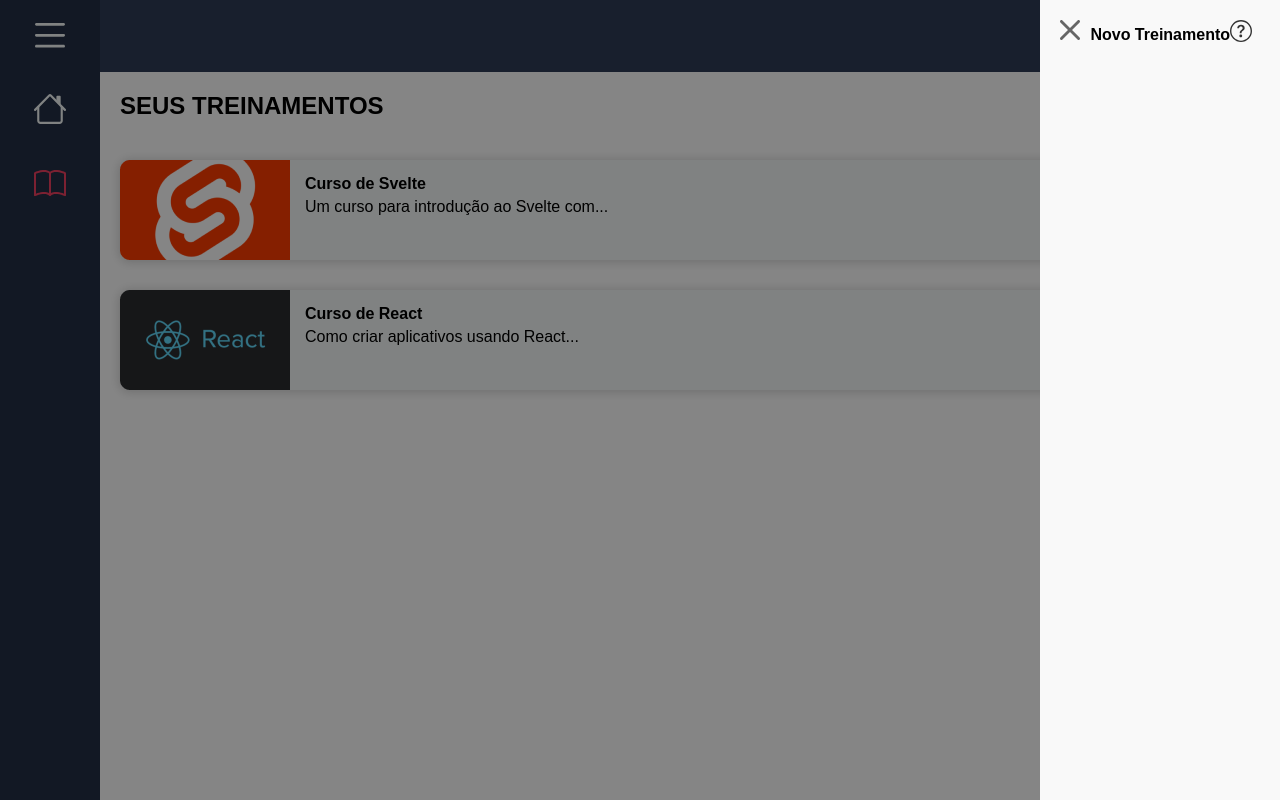
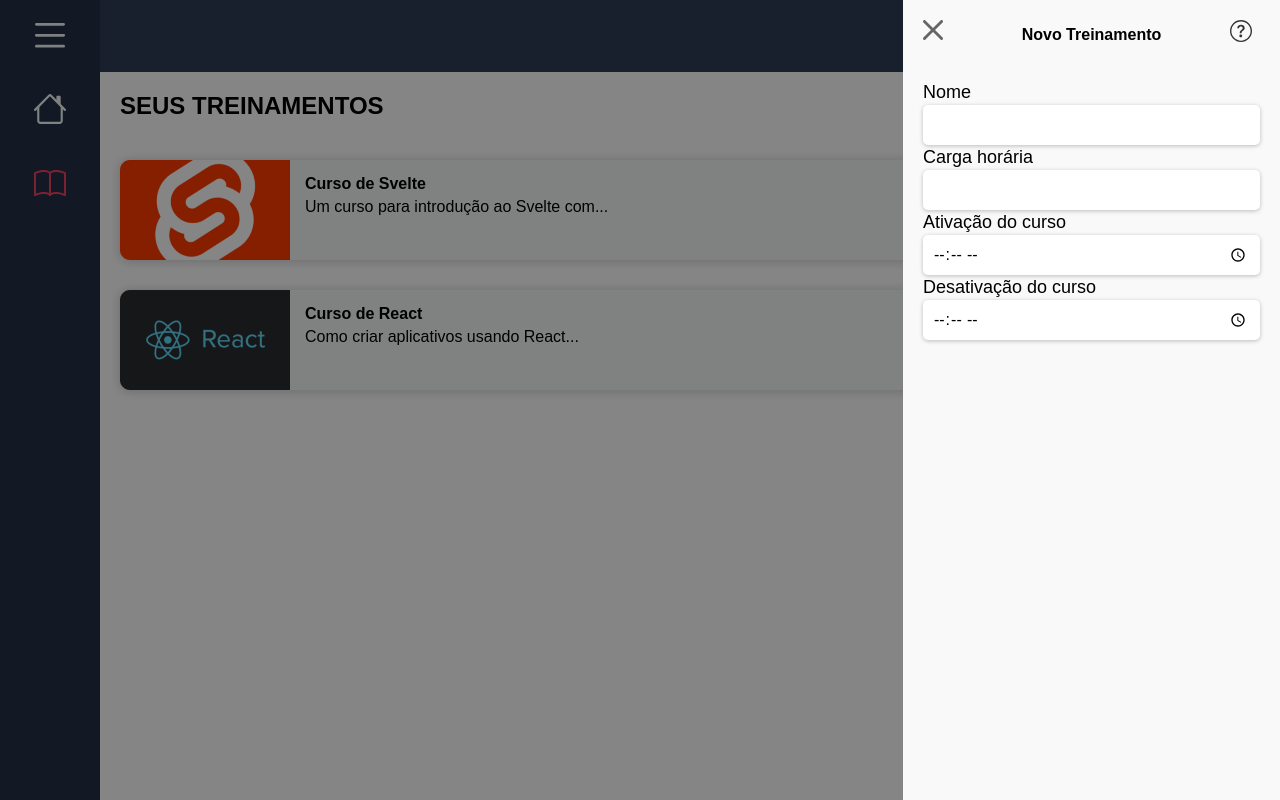
Before and after one commit to GuilhermeShinti/yungas-frontend, a React (Create React App) app: page /treinamentos in a window 1280 px wide. Both pictures are taken after a click on the button "NOVO TREINAMENTO". Built offline with nearby package versions, Linux system fonts and the light colour scheme.

Commit message:
implements input component

```diff
--- a/src/App.tsx
+++ b/src/App.tsx
@@ -14,8 +14,6 @@ function App() {
             <Navbar />
             <AppRoutes />
         </Content>
-
-
     </>
   );
 }
--- /dev/null
+++ b/src/components/Form/Input/index.tsx
@@ -0,0 +1,16 @@
+import { Container } from "./styles";
+
+interface InputProps {
+    id: string,
+    type: string,
+    label: string,
+}
+
+export function Input({ id, type, label }: InputProps) {
+    return (
+        <Container>
+            <label htmlFor={id}>{label}</label>
+            <input type={type} id={id}></input>
+        </Container>
+    )
+}
--- /dev/null
+++ b/src/components/Form/Input/styles.ts
@@ -0,0 +1,27 @@
+import styled from "styled-components";
+
+export const Container = styled.div`
+    width: 100%;
+
+    label {
+        margin-bottom: 5px;
+        font-weight: normal;
+        font-size: 18px;
+        line-height: 25px;
+    }
+
+    input {
+        width: 100%;
+        height: 40px;
+        border: none;
+        border-radius: 5px;
+        box-shadow: 0px 1px 4px rgba(0, 0, 0, 0.25);
+        padding: 5px 10px;
+        font-size: 16px;
+
+        &:focus {
+            outline: none !important;
+            border-color: #626262;
+        }
+    }
+`;
--- a/src/pages/Courses/index.tsx
+++ b/src/pages/Courses/index.tsx
@@ -5,6 +5,7 @@ import editIcon from "../../assets/icon-edit.svg";
 import deleteIcon from "../../assets/icon-delete.svg";
 import { Modal } from "../../components/Modal";
 import { useState } from "react";
+import { Input } from "../../components/Form/Input";
 
 export function Courses() {
     const [showModal, setShowModal] = useState(false);
@@ -12,6 +13,10 @@ export function Courses() {
     return(
         <>
             <Modal title="Novo Treinamento" showModal={showModal} setShowModal={setShowModal} >
+                <Input type="text" id="course-name" label="Nome"></Input>
+                <Input type="number" id="course-duration" label="Carga horária"></Input>
+                <Input type="time" id="course-activation" label="Ativação do curso"></Input>
+                <Input type="time" id="course-deactivation" label="Desativação do curso"></Input>
             </Modal>
             <Container>
                 <header>
```
